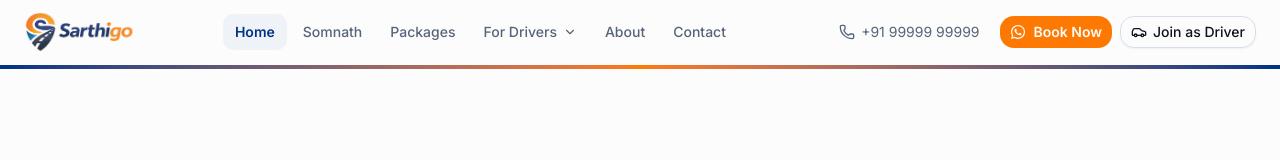
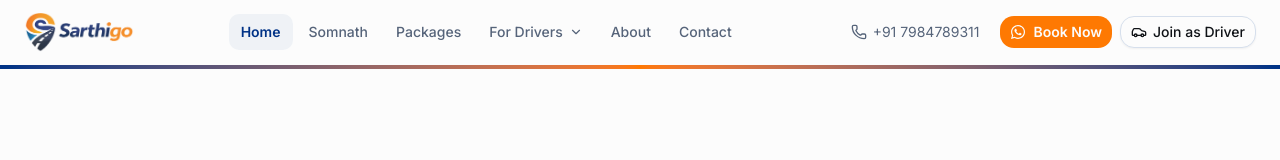
Before and after one commit to vrushikvisavadiya/sarthigo-website, a Next.js app: page / in a window 1280 px wide. Shown: the top 160 px of the page. Built offline with nearby package versions, Linux system fonts and the light colour scheme.

Commit message:
- Phone Number Update

```diff
--- a/src/constants/site.ts
+++ b/src/constants/site.ts
@@ -14,7 +14,7 @@ export const siteConfig = {
   // ── Contact ────────────────────────────────────
   contact: {
     phone: "+917984789311",
-    phoneDisplay: "+91 99999 99999",
+    phoneDisplay: "+91 7984789311",
     email: "hello@sarthigo.com",
     whatsapp: "917984789311",
     whatsappMessage: "Hi! I want to book a taxi in Somnath",
```
